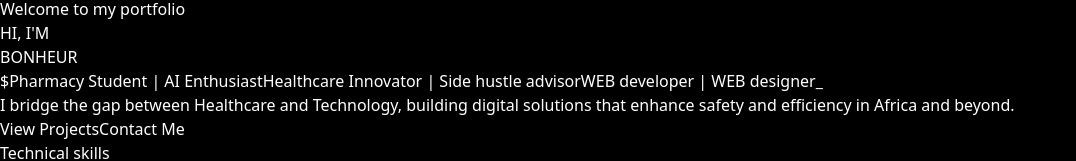
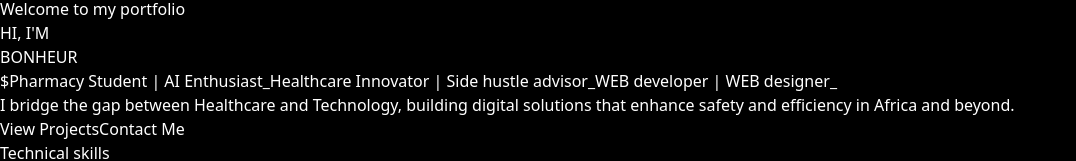
Before and after one commit to ndigucci/my_portfolio, a React (Vite) app: page / in a window 1280 px wide. Shown: the part 510-671 px from the top of the page, without its empty margins (0-1076 px from the left). Built offline with nearby package versions, Linux system fonts and the light colour scheme.

Commit message:
Updated to cyber theme with photo

```diff
--- a/src/App.jsx
+++ b/src/App.jsx
@@ -260,7 +260,9 @@ function App() {
             <div className="h-8 md:h-12 text-lg md:text-2xl text-gray-400 font-mono mb-8 flex justify-center md:justify-start items-center">
               <span className="text-cyan-500 mr-2">$</span>
               <Typewriter text="Pharmacy Student | AI Enthusiast" delay={55} />
+              <span className="animate-pulse ml-1">_</span>
               <Typewriter text="Healthcare Innovator | Side hustle advisor" delay={55} />
+              <span className="animate-pulse ml-1">_</span>
               <Typewriter text="WEB developer | WEB designer" delay={55} />
               <span className="animate-pulse ml-1">_</span>
             </div>
```
